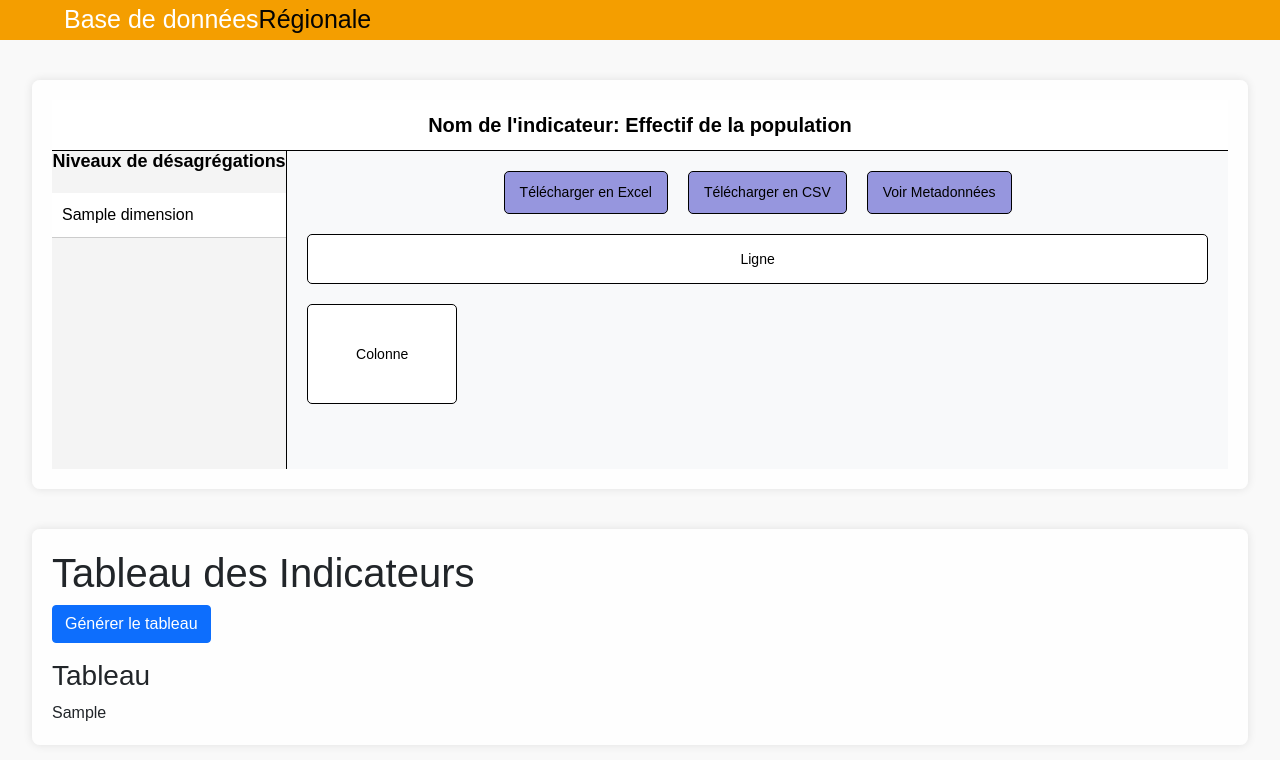
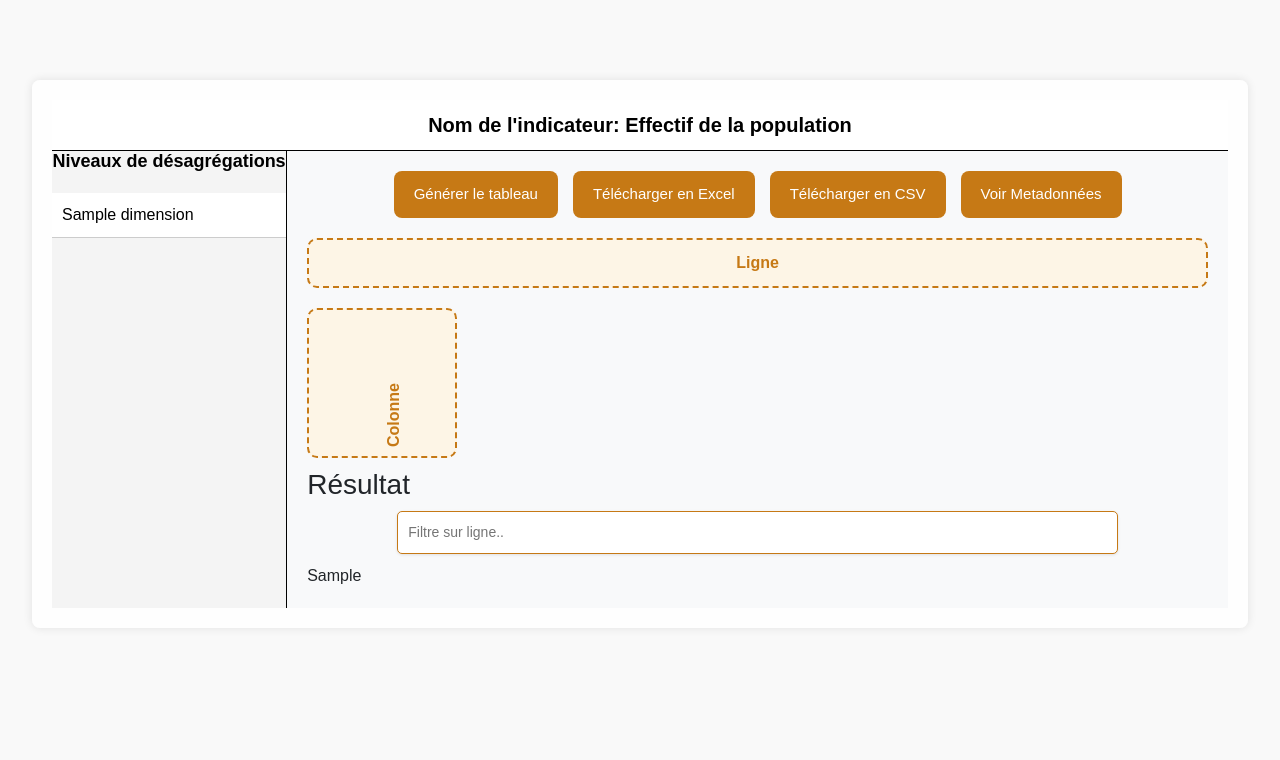
Before and after one commit to Thisbite/dashbord-Anstat, a Flask app: template templates/result_abou.html in a window 1280 px wide. Shown: the top 760 px of the page. Run offline with Flask 3, Linux system fonts and the light colour scheme; the template is opened without the code that fills it: most values are stand-ins (such as "Sample title", 1, 10 or a date in 2020); some libraries are stand-ins or nearby versions.

Commit message:
Version ameliorée

```diff
--- a/births_data.json
+++ b/births_data.json
@@ -1 +1 @@
-{"total_births": 30582328.93963209, "last_time": 1730481116.3779252}
+{"total_births": 30584970.69577136, "last_time": 1730639621.74628}
--- a/static/css/result_abou.css
+++ b/static/css/result_abou.css
@@ -13,29 +13,7 @@ a {
     text-decoration: none;
 }
 
-/* Styles de l'entête et du menu */
-header {
-    background-color: rgb(244, 158, 0); /* Slightly transparent background */
-    position: fixed;
-    top: 0;
-    left: 0;
-    right: 0;
-    z-index: 1000;
-    display: flex;
-    align-items: center;
-    justify-content: space-between;
-    height: 40px;
-    padding: 0 5%;
-}
 
-header .logo a {
-    font-size: 25px;
-    color: rgb(3, 3, 3);
-}
-
-header .logo a span {
-    color: white;
-}
 
 .menu {
     display: flex;
@@ -155,53 +133,110 @@ header .logo a span {
 }
 #dropzone2 {
     width: 150px;
-    height: 100px;
+    height: 150px;
     flex-direction: column;
 }
+/* Style de l'élément dimension avec bordure en tiret */
 .dimension-item {
     padding: 5px;
-    border: 1px solid #000;
+    border: 3px dashed #b71717; /* Bordure en tiret */
     margin: 2px;
-    background-color: #96b9ed;
+    background-color: rgb(60, 158, 22);
     border-radius: 3px;
     cursor: pointer;
     display: inline-block;
-}
-#table-container {
-
-    width: 50px; /* 500px + 60px (2cm en largeur) */
-    height: 25px; /* 300px + 150px (5cm en longueur) */
-    overflow: auto; /* Permet le défilement */
-
-    position: relative; /* Permet de positionner précisément l'élément */
-    left: 60%;
-    top: -42%; /* Ajuste cette valeur pour déplacer le rectangle vers le haut */
-    transform: translateX(-50%); /* Centre seulement horizontalement */
+    color: #f4f4f4;
 }
 
-table {
-    width: 100%;
-    border-collapse: collapse;
-    margin-top: 20px;
+.table {
+    font-size: 0.9em;  /* Ajuste la taille de la police */
+    margin: 20px 0;
 }
-table, th, td {
-    border: 1px solid #000;
+.table th, .table td {
+    text-align: center;  /* Centre le texte */
+    vertical-align: middle;  /* Aligne verticalement au centre */
 }
-th, td {
-    padding: 8px;
-    text-align: left;
+th.hidden-column, td.hidden-column {
+    display: none;  /* Masque les colonnes */
 }
+.table-striped tbody tr:nth-of-type(odd) {
+    background-color: #f9f9f9;  /* Ajoute des bandes de couleur */
+}
+.table-hover tbody tr:hover {
+    background-color: #f1f1f1;  /* Change la couleur lors du survol */
+}
+
+/* Harmonisation des boutons */
 .buttons {
     display: flex;
     justify-content: center;
-    gap: 20px;
+    gap: 15px; /* Réduction de l'écart pour plus d'harmonie */
     margin-bottom: 20px;
 }
-.buttons button {
-    padding: 10px 15px;
-    border: 1px solid #000;
+
+.buttons button, .buttons form button {
+    padding: 12px 20px; /* Augmentation légère pour plus de confort */
+    border: none; /* Retrait de la bordure pour un aspect moderne */
+    border-radius: 8px; /* Arrondi plus marqué pour plus de douceur */
+    cursor: pointer;
+    color: #ffffff;
+    background-color: #c67915;
+    font-size: 15px; /* Augmentation pour une meilleure lisibilité */
+    font-weight: 500; /* Ajout de poids pour un texte plus visible */
+    transition: background-color 0.3s ease, transform 0.2s ease;
+}
+
+.buttons button:hover, .buttons form button:hover {
+    background-color: #07bd43; /* Couleur légèrement plus foncée au survol */
+    transform: translateY(-2px); /* Effet de levée au survol */
+}
+
+.buttons button:active, .buttons form button:active {
+    background-color: #70a830; /* Couleur encore plus foncée lors du clic */
+    transform: translateY(0);
+}
+
+
+/* Harmonisation de la zone de dropzone */
+.dropzone {
+    border: 2px dashed #c67915; /* Couleur harmonisée avec les boutons */
+    border-radius: 10px;
+    padding: 15px;
+    text-align: center;
+    margin: 10px 0;
+    background-color: #fdf5e6; /* Couleur de fond douce */
+}
+
+.dropzone p {
+    margin: 0;
+    font-size: 16px;
+    color: #c67915; /* Couleur de texte assortie */
+    font-weight: bold;
+}
+
+.dropzone p.vertical {
+    writing-mode: vertical-lr;
+    transform: rotate(180deg);
+}
+
+/* Style global du conteneur de tableau */
+#table-container {
+    margin-top: 20px;
+    border: 1px solid #ddd;
+    border-radius: 10px;
+    padding: 10px;
+    background-color: #ffffff;
+    box-shadow: 0 2px 5px rgba(0, 0, 0, 0.1);
+    text-align: center; /* Centrer le titre 'Résultat' */
+}
+
+#filter-input {
+    width: 80%; /* Rendre le champ de filtre plus long */
+    padding: 10px; /* Ajouter du padding pour un meilleur design */
+    margin: 10px auto; /* Centrer le champ dans le conteneur */
+    display: block; /* Assurer l'affichage en bloc pour le centrage */
+    border: 1px solid #c67915;
     border-radius: 5px;
-    cursor: pointer;
-    background-color: #9696de;
     font-size: 14px;
+    box-shadow: 0 1px 3px rgba(0, 0, 0, 0.1);
 }
--- a/templates/result_abou.html
+++ b/templates/result_abou.html
@@ -9,10 +9,7 @@
     <title> Tableau</title>
 </head>
 <body>
-    <header>
-        <div class="logo">
-            <a href="#"><span>Base de données</span>Régionale</a>
-    </header>
+
 
     <div class="container">
 
@@ -37,11 +34,13 @@
             </div>
             <div class="tableaux">
                 <div class="buttons">
-                    <button>Télécharger en Excel</button>
-                    <button>Télécharger en CSV</button>
-                    <a href="#">
-                        <button>Voir Metadonnées</button>
-                    </a>
+                    <form method="GET" action="/abou">
+                        <button type="submit" class="btn btn-primary">Générer le tableau</button>
+                    </form>
+                    <button class="btn btn-primary">Télécharger en Excel</button>
+                    <button class="btn btn-primary">Télécharger en CSV</button>
+
+                    <button onclick="window.location.href='#';" class="btn btn-primary">Voir Metadonnées</button>
                 </div>
                 <div class="dropzone" id="dropzone1">
                     <p>Ligne</p>
@@ -49,25 +48,35 @@
                 <div class="dropzone" id="dropzone2">
                     <p class="vertical">Colonne</p>
                 </div>
-                <!-- Conteneur pour afficher le tableau -->
-                <div id="table-container"></div>
+                <!-- Ici doit s'afficher le tableau des données -->
+                <div class="table-container">
+                    <h3>Résultat</h3>
+                    <input type="text" id="filter-input" placeholder="Filtre sur ligne..">
+                    <div>{{ ma_table_html | safe }}</div>
+                </div>
             </div>
         </div>
     </div>
-    <div class="container mt-4">
-        <h1>Tableau des Indicateurs</h1>
+    <script>
+        document.addEventListener('DOMContentLoaded', function() {
+            const filterInput = document.getElementById('filter-input');
+            const table = document.querySelector('.table-container table');
+            const rows = table.getElementsByTagName('tr');
 
-        <!-- Formulaire pour actualiser la page et générer le tableau -->
-        <form method="GET" action="/abou">
-            <button type="submit" class="btn btn-primary mb-3">Générer le tableau</button>
-        </form>
+            filterInput.addEventListener('input', function() {
+                const filter = filterInput.value.toLowerCase();
+                for (let i = 1; i < rows.length; i++) { // Commence à 1 pour ignorer l'en-tête
+                    const firstCell = rows[i].cells[0]; // Sélection de la première cellule (index)
+                    if (firstCell) {
+                        const textValue = firstCell.textContent || firstCell.innerText;
+                        // Affiche ou masque la ligne en fonction de la correspondance
+                        rows[i].style.display = textValue.toLowerCase().includes(filter) ? '' : 'none';
+                    }
+                }
+            });
+        });
+    </script>
 
-        <!-- Affichage du tableau croisé dynamique -->
-        <div class="table-container">
-            <h3>Tableau</h3>
-            <div>{{ ma_table_html | safe }}</div>
-        </div>
-    </div>
 
     <script>
         // JavaScript pour la gestion du drag-and-drop optimisé
@@ -171,6 +180,36 @@
                 }
             }
 
+            // Fonction pour ajouter des capacités de filtrage interactif
+        function addTableFilters() {
+            const table = document.querySelector('#table-container2 table');
+            if (table) {
+                const headers = table.querySelectorAll('th');
+                headers.forEach(header => {
+                    const input = document.createElement('input');
+                    input.setAttribute('type', 'text');
+                    input.setAttribute('placeholder', `Filtrer ${header.textContent}`);
+                    input.style.width = '100%';
+                    input.style.marginBottom = '5px';
+
+                    header.appendChild(input);
+
+                    input.addEventListener('input', () => {
+                        const filterValue = input.value.toLowerCase();
+                        const rows = table.querySelectorAll('tbody tr');
+                        rows.forEach(row => {
+                            const cell = row.querySelector(`td:nth-child(${[...headers].indexOf(header) + 1})`);
+                            if (cell && cell.textContent.toLowerCase().includes(filterValue)) {
+                                row.style.display = '';
+                            } else {
+                                row.style.display = 'none';
+                            }
+                        });
+                    });
+                });
+            }
+        }
+
             // Nouvelle fonction pour envoyer les dimensions sélectionnées à Flask
             async function saveDimensions() {
                 const rowDimensions = [...document.querySelectorAll('#dropzone1 .dimension-item')].map(item => item.dataset.id);
@@ -211,6 +250,9 @@
                 zone.addEventListener('drop', saveDimensions);
             });
         });
+
+
+
     </script>
 </body>
 </html>
```
Also changed, not shown: app.py (+21 -83 lines), config.py (+27 -3 lines), 2 other files.
